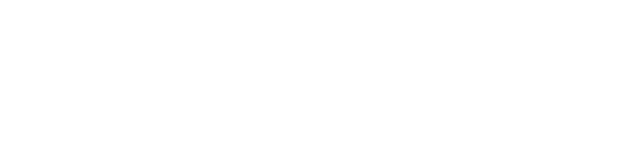
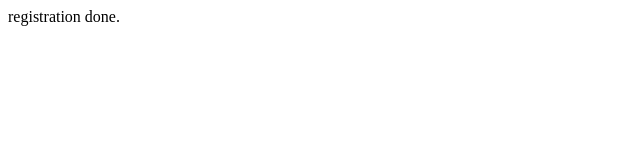
Before and after one commit to NandiniBodagala/registration, a plain HTML site: page index.html in a window 1280 px wide. Shown: the whole page, without its empty margins (0-640 px from the left). Drawn offline with Linux system fonts and the light colour scheme.

Commit message:
Update index.html

```diff
--- a/index.html
+++ b/index.html
@@ -1 +1 @@
-<p
+<p>registration done.</p>
```
